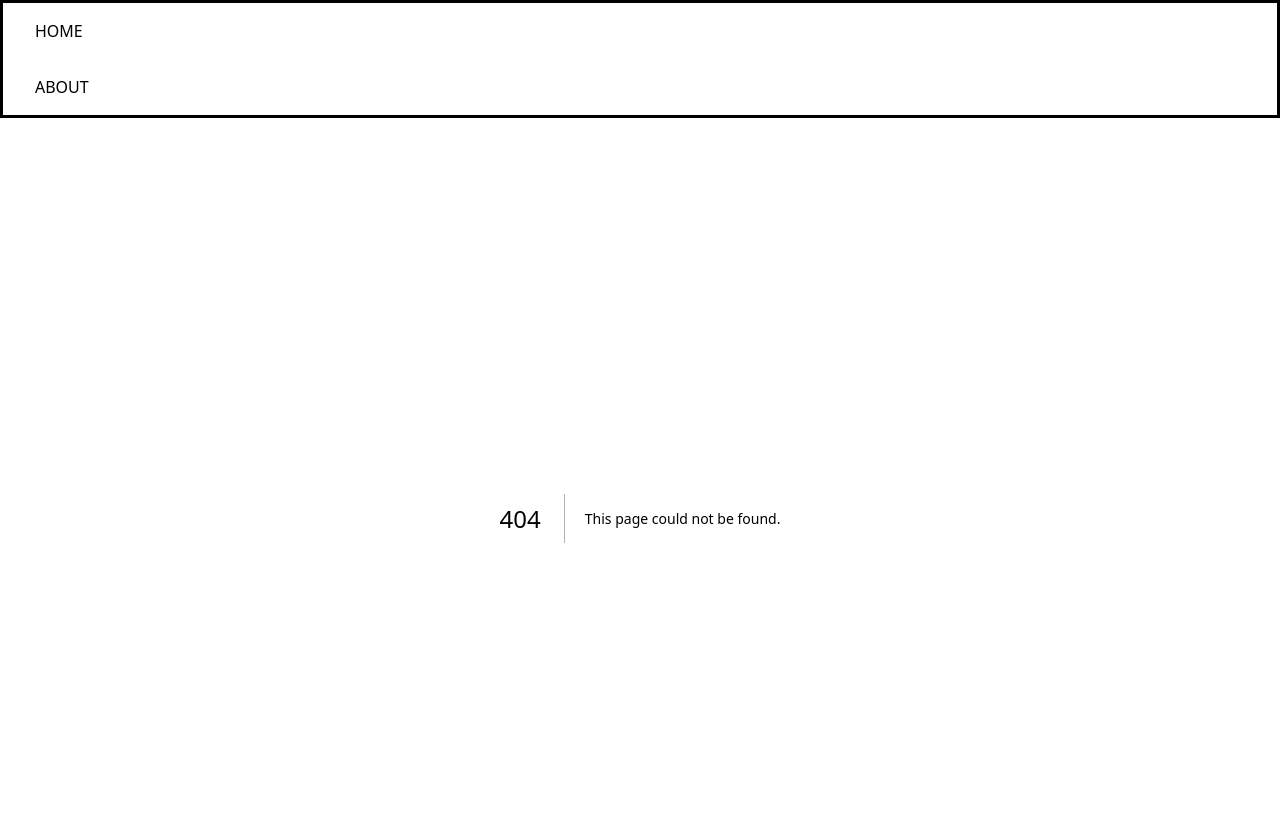
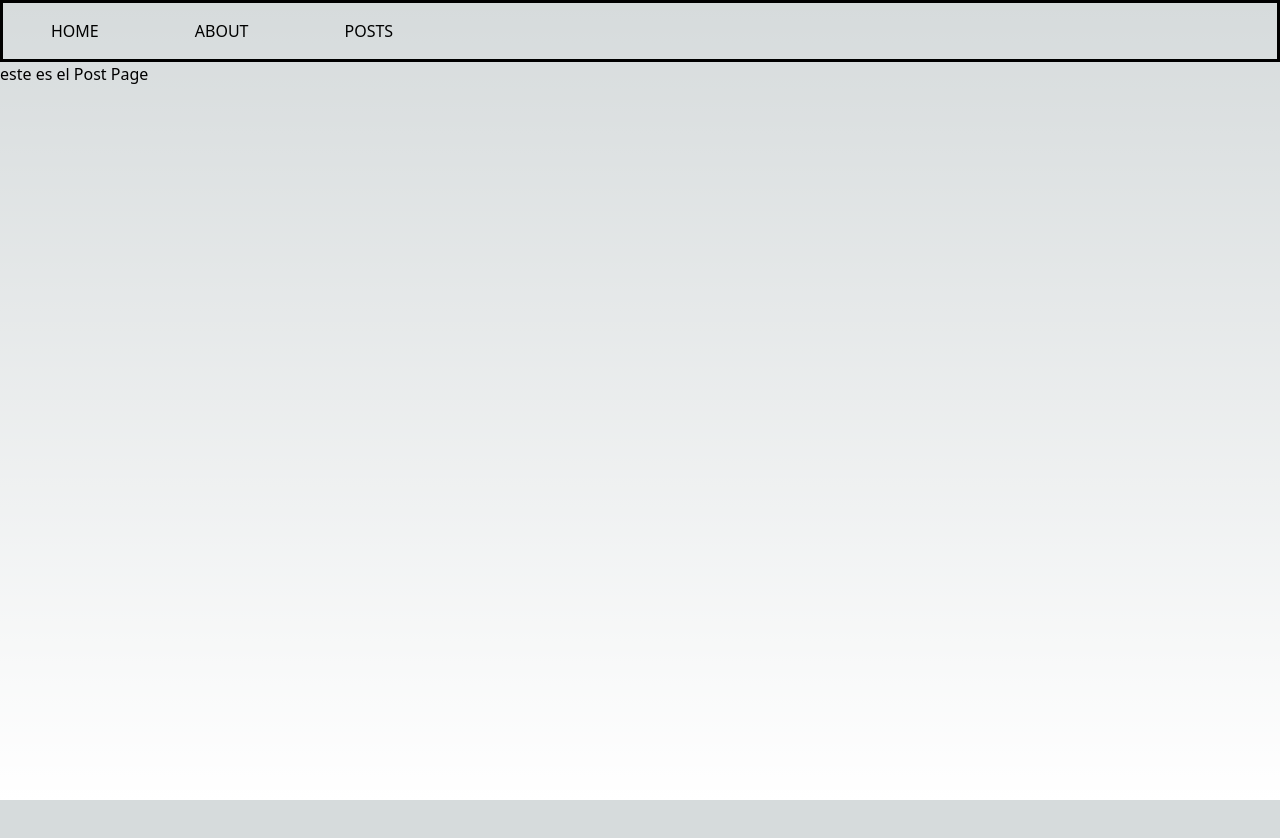
Before and after one commit to capitan-beto/next-basics, a Next.js app: page /posts in a window 1280 px wide. Before the commit this address had no page. Shown: the top 838 px of the page. After the commit the page ends 800 px from the top, so only its background shows below. Built offline with nearby package versions, Linux system fonts and the light colour scheme.

Commit message:
Add posts page and edit styles

```diff
--- a/src/app/components/Navigation.jsx
+++ b/src/app/components/Navigation.jsx
@@ -7,13 +7,16 @@ const links = [{
   }, {
     label: "About",
     route: "/about"
+  }, {
+    label: "Posts",
+    route: "/posts"
   }]
 
 export function Navigation() {
     return(
         <header className={styles.header}>
         <nav className={styles.navigation}>
-          <ul>
+          <ul className={styles.ul}>
             {links.map(({ label, route }) => {
               return <li key={route}>
                 <Link href={route}>
--- a/src/app/components/Navigation.module.css
+++ b/src/app/components/Navigation.module.css
@@ -7,3 +7,7 @@
     text-transform: uppercase;
     width: 100%;
 }
+
+.ul {
+    display: flex;
+}
--- a/src/app/globals.css
+++ b/src/app/globals.css
@@ -27,16 +27,18 @@ body {
     rgb(var(--background-start-rgb));
 }
 
-a:hover {
-  background: lightblue;
-  transition: all 1s ease;
+li:hover {
+  background: rgb(0, 0, 0, .4);
+  transition: all .5s ease;
+  color: #fff;
 }
 
 a {
-  padding: .7rem 1rem;
+  padding: .7rem 2rem;
   border-radius: 10px;
 }
 
 li {
+  height: 100%;
   padding: 1rem;
 }
--- a/src/app/layout.js
+++ b/src/app/layout.js
@@ -1,5 +1,6 @@
 import './globals.css'
 import { Navigation } from './components/Navigation'
+import PostPage from './posts/page'
 
 export const metadata = {
   title: 'My first next project',
--- /dev/null
+++ b/src/app/posts/page.jsx
@@ -0,0 +1,5 @@
+export default function PostPage() {
+    return(
+        <h1>este es el Post Page</h1>
+    )
+}
```
Also changed, not shown: src/app/components/posts/page.jsx (deleted).
